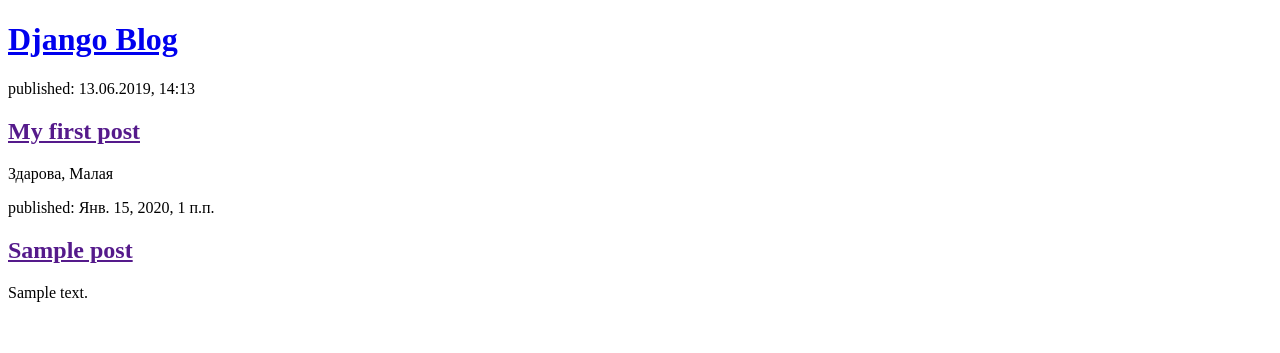
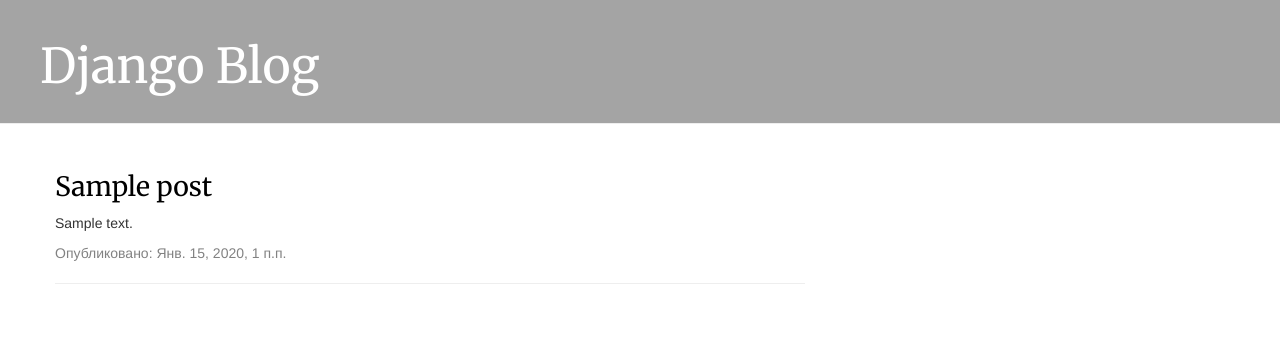
Before and after one commit to ezhkovskii/my-first-blog, a Django app: template blog/templates/blog/post_list.html in a window 1280 px wide. Shown: the top 353 px of the page. Run offline with Django 3.2, Linux system fonts and the light colour scheme; the template is opened without the code that fills it: values that come from a table or form of the project are taken from there, others are empty; tables that the repository leaves empty hold one stand-in row (values such as "Sample post"); some libraries are stand-ins or nearby versions.

Commit message:
Добавил css и переход к детальному просмотру каждого поста

```diff
--- /dev/null
+++ b/blog/static/css/blog.css
@@ -0,0 +1,47 @@
+.page-header {
+    background-color: rgba(28, 28, 28, 0.4);
+    margin-top: 0;
+     padding: 20px 20px 20px 40px;
+}
+
+.page-header h1, .page-header h1 a, .page-header h1 a:visited, .page-header h1 a:active {
+    color: #ffffff;
+ font-size: 36pt;
+    text-decoration: none;
+}
+
+.content {
+    margin-left: 40px;
+}
+
+h1, h2, h3, h4 {
+    font-family: 'Merriweather', serif;
+}
+
+.date {
+    color: #828282;
+}
+
+.save {
+    float: right;
+}
+
+.post-form textarea, .post-form input {
+   width: 100%;
+}
+
+.top-menu, .top-menu:hover, .top-menu:visited {
+    color: #ffffff;
+    float: right;
+    font-size: 26pt;
+    margin-right: 20px;
+}
+
+.post {
+    margin-bottom: 70px;
+}
+
+.post h1 a, .post h1 a:visited {
+    color: #000000;
+    font-size: 20pt;
+}
--- /dev/null
+++ b/blog/templates/blog/base.html
@@ -0,0 +1,27 @@
+{% load static %}
+<!DOCTYPE html>
+<html lang="ru">
+<head>
+    <meta charset="UTF-8">
+    <title>Django Blog Alexander</title>
+    <link rel="stylesheet" href="//maxcdn.bootstrapcdn.com/bootstrap/3.2.0/css/bootstrap.min.css">
+    <link rel="stylesheet" href="//maxcdn.bootstrapcdn.com/bootstrap/3.2.0/css/bootstrap-theme.min.css">
+    <link href="https://fonts.googleapis.com/css?family=Merriweather&display=swap" rel="stylesheet">
+    <link rel="stylesheet" href="{% static 'css/blog.css' %}">
+</head>
+<body>
+<body>
+    <div class="page-header">
+        <h1><a href="/">Django Blog</a></h1>
+    </div>
+    <div class="content container">
+        <div class="row">
+            <div class="col-md-8">
+            {% block content %}
+            {% endblock %}
+            </div>
+        </div>
+    </div>
+</body>
+</body>
+</html>
--- a/blog/templates/blog/post_list.html
+++ b/blog/templates/blog/post_list.html
@@ -1,25 +1,14 @@
-<!DOCTYPE html>
-<html lang="ru">
-<head>
-    <meta charset="UTF-8">
-    <title>Django Blog Alexander</title>
-</head>
-<body>
-        <div>
-            <h1><a href="/">Django Blog</a></h1>
-        </div>
+{% extends 'blog/base.html' %}
 
-        <div>
-            <p>published: 13.06.2019, 14:13</p>
-            <h2><a href="">My first post</a></h2>
-            <p>Здарова, Малая</p>
-        </div>
-        {% for post in posts %}
-        <div>
-            <p>published: {{ post.published_date }}</p>
-            <h2><a href="">{{ post.title }}</a></h2>
-            <p>{{ post.text|linebreaksbr }}</p>
-        </div>
-        {% endfor %}
-</body>
-</html>
+{% block content %}
+{% for post in posts %}
+                <div class="post">
+                    <h1><a href="{% url 'post_detail' pk=post.pk %}">{{ post.title }}</a></h1>
+                    <p>{{ post.text|linebreaksbr }}</p>
+                     <div class="date">
+                        <p>Опубликовано: {{ post.published_date }}</p>
+                    </div>
+                    <hr>
+                </div>
+{% endfor %}
+{% endblock %}
--- a/blog/urls.py
+++ b/blog/urls.py
@@ -3,4 +3,5 @@
 
 urlpatterns = [
     path('', views.post_list, name='post_list'),
+    path('post/<int:pk>/', views.post_detail, name='post_detail'),
 ]
```
Also changed, not shown: blog/templates/blog/post_detail.html (added, +13 -0 lines), blog/views.py (+6 -1 lines).
